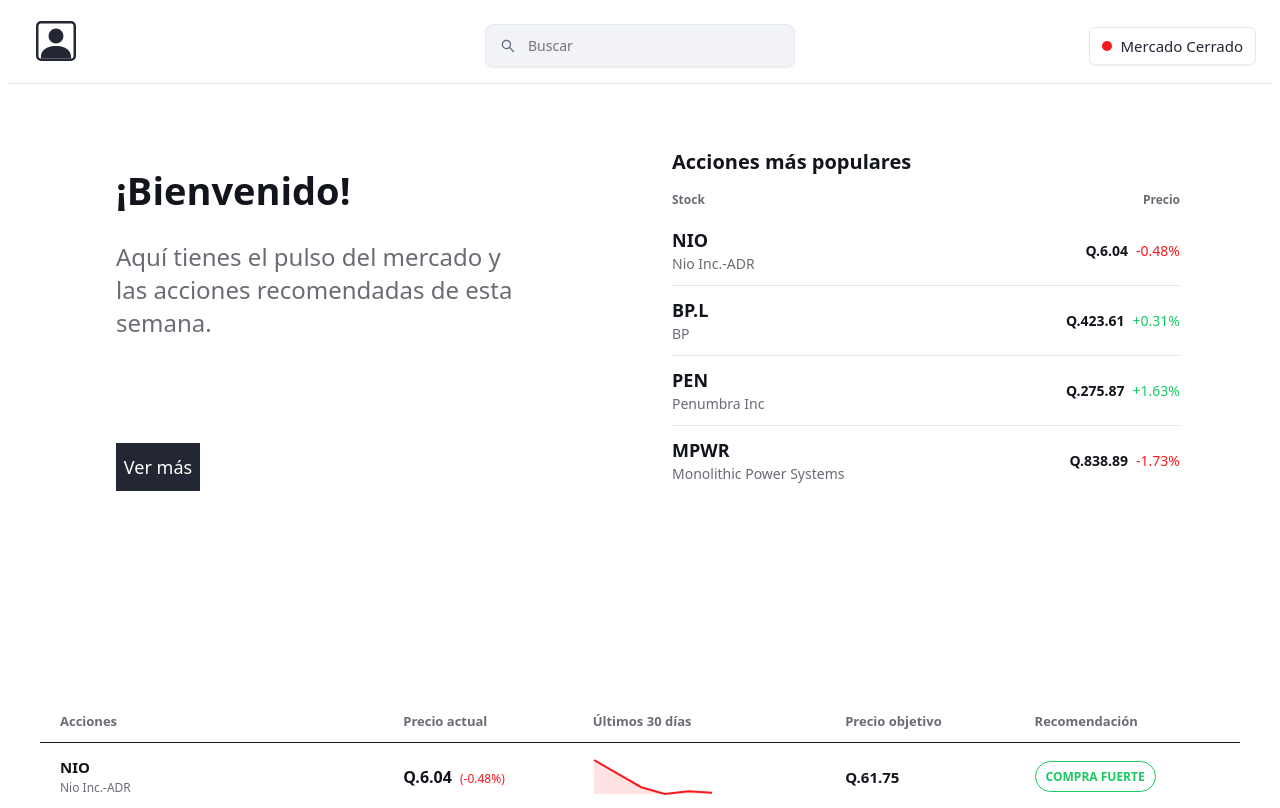
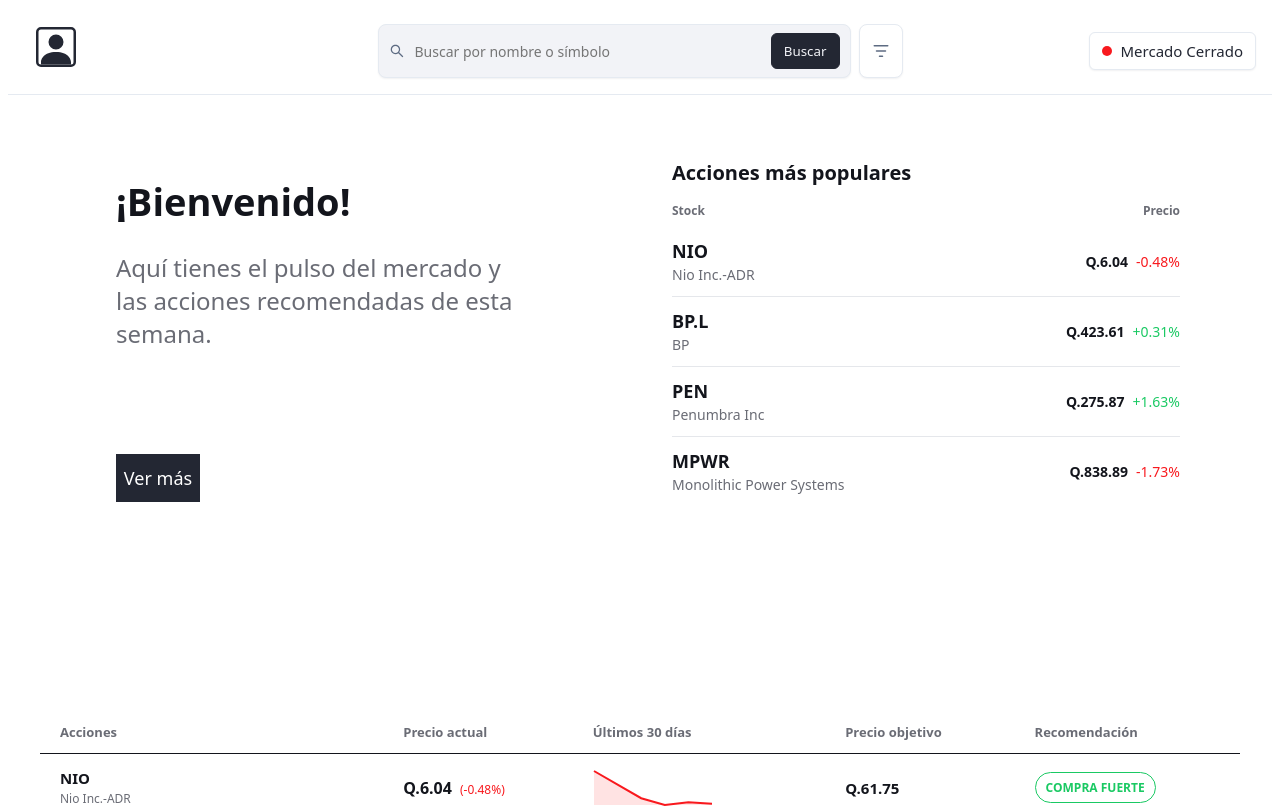
Before and after one commit to Massy100/PrograWebProject, a Next.js app in the folder frontend/: page / in a window 1280 px wide. Shown: the top 808 px of the page. Built offline with nearby package versions, Linux system fonts and the light colour scheme.

Commit message:
refactor(headerSearch): add the filter to the search bar

```diff
--- a/frontend/src/components/Header.tsx
+++ b/frontend/src/components/Header.tsx
@@ -1,62 +1,241 @@
 'use client';
 
-import { useState } from 'react';
+import { useEffect, useRef, useState } from 'react';
 import '../styles/header.css';
+
+const CATEGORIES = [
+  '', 'Tecnología', 'Finanzas', 'Salud'
+];
 
 type HeaderProps = {
   isLoggedIn: boolean;
   marketOpen: boolean;
   totalAmount?: number;
+  onSearch?: (params: {
+    name: string;
+    activeOnly: boolean;
+    category: string;
+    priceMin?: string;
+    priceMax?: string;
+  }) => void;
 };
 
-export default function Header({ isLoggedIn, marketOpen, totalAmount = 0}: HeaderProps) {
-    const [q, setQ] = useState('');
+type Filters = {
+  activeOnly: boolean;
+  category: string;
+  priceMin: string;
+  priceMax: string;
+};
+
+export default function Header({
+  isLoggedIn,
+  marketOpen,
+  totalAmount = 0,
+  onSearch,
+}: HeaderProps) {
+  // nombre/símbolo
+  const [name, setName] = useState('');
+  // popover total
   const [showTotal, setShowTotal] = useState(false);
 
-    const handleSubmit = (e: React.FormEvent) => {
-        e.preventDefault();
-        console.log('Buscar:', q);
+  // filtros
+  const [filtersOpen, setFiltersOpen] = useState(false);
+  const [filters, setFilters] = useState<Filters>({
+    activeOnly: false,
+    category: '',
+    priceMin: '',
+    priceMax: '',
+  });
+  const popRef = useRef<HTMLDivElement | null>(null);
+
+  // cerrar popover al hacer click fuera o ESC
+  useEffect(() => {
+    const onDocClick = (e: MouseEvent) => {
+      if (!popRef.current) return;
+      if (filtersOpen && !popRef.current.contains(e.target as Node)) {
+        setFiltersOpen(false);
+      }
     };
+    const onEsc = (e: KeyboardEvent) => e.key === 'Escape' && setFiltersOpen(false);
+    document.addEventListener('mousedown', onDocClick);
+    document.addEventListener('keydown', onEsc);
+    return () => {
+      document.removeEventListener('mousedown', onDocClick);
+      document.removeEventListener('keydown', onEsc);
+    };
+  }, [filtersOpen]);
+
+  const handleSubmit = (e?: React.FormEvent) => {
+    e?.preventDefault();
+    onSearch?.({
+      name,
+      activeOnly: filters.activeOnly,
+      category: filters.category,
+      priceMin: filters.priceMin || undefined,
+      priceMax: filters.priceMax || undefined,
+    });
+    setFiltersOpen(false);
+    console.log('Buscar:', { name, ...filters });
+  };
+
+  const clearAll = () =>
+    setFilters({ activeOnly: false, category: '', priceMin: '', priceMax: '' });
+
+  const hasActiveFilters =
+    filters.activeOnly || !!filters.category || !!filters.priceMin || !!filters.priceMax;
 
   return (
     <header className="header">
-            {/* the user acount */}
-            <div className="header-userRegister">
-              <span className="header-userIcon"><svg stroke="currentColor" fill="currentColor" stroke-width="0" viewBox="0 0 16 16" height="1em" width="1em" xmlns="http://www.w3.org/2000/svg"><path fill-rule="evenodd" d="M14 1H2a1 1 0 00-1 1v12a1 1 0 001 1h12a1 1 0 001-1V2a1 1 0 00-1-1zM2 0a2 2 0 00-2 2v12a2 2 0 002 2h12a2 2 0 002-2V2a2 2 0 00-2-2H2z" clip-rule="evenodd"></path><path fill-rule="evenodd" d="M2 15v-1c0-1 1-4 6-4s6 3 6 4v1H2zm6-6a3 3 0 100-6 3 3 0 000 6z" clip-rule="evenodd"></path></svg></span>
+      {/* icono usuario */}
+      <div className="header-userRegister" title="Cuenta">
+        <span className="header-userIcon">
+          <svg stroke="currentColor" fill="currentColor" stroke-width="0" viewBox="0 0 16 16" height="1em" width="1em" xmlns="http://www.w3.org/2000/svg"><path fill-rule="evenodd" d="M14 1H2a1 1 0 00-1 1v12a1 1 0 001 1h12a1 1 0 001-1V2a1 1 0 00-1-1zM2 0a2 2 0 00-2 2v12a2 2 0 002 2h12a2 2 0 002-2V2a2 2 0 00-2-2H2z" clip-rule="evenodd"></path><path fill-rule="evenodd" d="M2 15v-1c0-1 1-4 6-4s6 3 6 4v1H2zm6-6a3 3 0 100-6 3 3 0 000 6z" clip-rule="evenodd"></path></svg>
+        </span>
       </div>
 
+      {/* centro: buscador + botón filtros (afuera) y chips debajo */}
+      <div className="header-centerStack">
+        <div className="header-searchRow">
+          {/* buscador (como tu dibujo) */}
+          <form className="header-searchBox" onSubmit={handleSubmit}>
+            <span className="header-searchIcon">
+              <svg stroke="currentColor" fill="currentColor" viewBox="0 0 1024 1024" height="1em" width="1em">
+                <path d="M909.6 854.5L649.9 594.8C690.2 542.7 712 479 712 412c0-80.2-31.3-155.4-87.9-212.1-56.6-56.7-132-87.9-212.1-87.9s-155.5 31.3-212.1 87.9C143.2 256.5 112 331.8 112 412c0 80.1 31.3 155.5 87.9 212.1C256.5 680.8 331.8 712 412 712c67 0 130.6-21.8 182.7-62l259.7 259.6a8.2 8.2 0 0 0 11.6 0l43.6-43.5a8.2 8.2 0 0 0 0-11.6zM570.4 570.4C528 612.7 471.8 636 412 636s-116-23.3-158.4-65.6C211.3 528 188 471.8 188 412s23.3-116.1 65.6-158.4C296 211.3 352.2 188 412 188s116.1 23.2 158.4 65.6S636 352.2 636 412s-23.3 116.1-65.6 158.4z"></path>
+              </svg>
+            </span>
 
-            {/* the searcher part */}
-            <form className="header-searchForm" onSubmit={handleSubmit}>
-                <span className="header-searchIcon"><svg stroke="currentColor" fill="currentColor" stroke-width="0" viewBox="0 0 1024 1024" height="1em" width="1em" xmlns="http://www.w3.org/2000/svg"><path d="M909.6 854.5L649.9 594.8C690.2 542.7 712 479 712 412c0-80.2-31.3-155.4-87.9-212.1-56.6-56.7-132-87.9-212.1-87.9s-155.5 31.3-212.1 87.9C143.2 256.5 112 331.8 112 412c0 80.1 31.3 155.5 87.9 212.1C256.5 680.8 331.8 712 412 712c67 0 130.6-21.8 182.7-62l259.7 259.6a8.2 8.2 0 0 0 11.6 0l43.6-43.5a8.2 8.2 0 0 0 0-11.6zM570.4 570.4C528 612.7 471.8 636 412 636s-116-23.3-158.4-65.6C211.3 528 188 471.8 188 412s23.3-116.1 65.6-158.4C296 211.3 352.2 188 412 188s116.1 23.2 158.4 65.6S636 352.2 636 412s-23.3 116.1-65.6 158.4z"></path></svg></span>
             <input
               className="header-searchInput"
-                placeholder="Buscar"
-                value={q}
-                onChange={(e) => setQ(e.target.value)}
+              placeholder="Buscar por nombre o símbolo"
+              value={name}
+              onChange={(e) => setName(e.target.value)}
             />
+
+            <button type="submit" className="header-searchBtn">Buscar</button>
           </form>
 
-            {/* buttons for the market and the amount of money */}
+          {/* botón filtros (afuera) */}
+          <button
+            type="button"
+            className="header-filtersBtn"
+            onClick={() => setFiltersOpen((v) => !v)}
+            aria-expanded={filtersOpen}
+            aria-controls="filters-popover"
+            title="Filtros"
+          >
+            <svg width="18" height="18" viewBox="0 0 24 24" fill="none">
+              <path d="M3 5h18M6 12h12M10 19h4" stroke="currentColor" strokeWidth="2" strokeLinecap="round"/>
+            </svg>
+            {hasActiveFilters && <span className="header-filtersBadge" />}
+          </button>
+        </div>
+
+        {/* chips debajo */}
+        {hasActiveFilters && (
+          <div className="header-activeChips">
+            {filters.activeOnly && (
+              <button
+                type="button"
+                className="chip"
+                onClick={() => setFilters((f) => ({ ...f, activeOnly: false }))}
+              >
+                Solo activas <span className="chip-x">×</span>
+              </button>
+            )}
+            {filters.category && (
+              <button
+                type="button"
+                className="chip"
+                onClick={() => setFilters((f) => ({ ...f, category: '' }))}
+              >
+                Categoría: {filters.category} <span className="chip-x">×</span>
+              </button>
+            )}
+            {(filters.priceMin || filters.priceMax) && (
+              <button
+                type="button"
+                className="chip"
+                onClick={() => setFilters((f) => ({ ...f, priceMin: '', priceMax: '' }))}
+              >
+                Precio: {filters.priceMin || '0'}–{filters.priceMax || '∞'} <span className="chip-x">×</span>
+              </button>
+            )}
+          </div>
+        )}
+      </div>
+
+      {/* popover filtros */}
+      {filtersOpen && (
+        <div className="header-filtersPopover" id="filters-popover" ref={popRef}>
+          <div className="f-row switch">
+            <label className="f-label">Solo activas</label>
+            <label className="switch-wrap">
+              <input
+                type="checkbox"
+                checked={filters.activeOnly}
+                onChange={(e) => setFilters((f) => ({ ...f, activeOnly: e.target.checked }))}
+              />
+              <span className="switch-slider" />
+            </label>
+          </div>
+
+          <div className="f-row">
+            <label className="f-label">Categoría</label>
+            <select
+              className="f-input"
+              value={filters.category}
+              onChange={(e) => setFilters((f) => ({ ...f, category: e.target.value }))}
+            >
+              {CATEGORIES.map((c) => (
+                <option key={c || 'all'} value={c}>
+                  {c ? c : 'Todas'}
+                </option>
+              ))}
+            </select>
+          </div>
+
+          <div className="f-grid2">
+            <div className="f-row">
+              <label className="f-label">Precio mín.</label>
+              <input
+                className="f-input"
+                type="number"
+                inputMode="decimal"
+                placeholder="0"
+                value={filters.priceMin}
+                onChange={(e) => setFilters((f) => ({ ...f, priceMin: e.target.value }))}
+              />
+            </div>
+            <div className="f-row">
+              <label className="f-label">Precio máx.</label>
+              <input
+                className="f-input"
+                type="number"
+                inputMode="decimal"
+                placeholder="∞"
+                value={filters.priceMax}
+                onChange={(e) => setFilters((f) => ({ ...f, priceMax: e.target.value }))}
+              />
+            </div>
+          </div>
+
+          <div className="f-actions">
+            <button type="button" className="btn-ghost" onClick={clearAll}>Limpiar</button>
+            <button type="button" className="btn-primary" onClick={() => handleSubmit()}>Aplicar filtros</button>
+          </div>
+        </div>
+      )}
+
+      {/* derecha: estado mercado + total */}
       <div className="header-rightSection">
-                <div
-                className={`header-marketStatus ${
-                    marketOpen ? 'header-marketStatus--open' : 'header-marketStatus--closed'
-                }`}
-                >
+        <div className={`header-marketStatus ${marketOpen ? 'header-marketStatus--open' : 'header-marketStatus--closed'}`}>
           <span className="header-marketDot" />
-                <span className="header-marketText">
-                    Mercado {marketOpen ? 'Abierto' : 'Cerrado'}
-                </span>
+          <span className="header-marketText">Mercado {marketOpen ? 'Abierto' : 'Cerrado'}</span>
         </div>
 
         {isLoggedIn && (
           <div className="header-totalContainer">
-                    <button
-                    type="button"
-                    className="header-totalButton"
-                    onClick={() => setShowTotal((v) => !v)}
-                    >
+            <button type="button" className="header-totalButton" onClick={() => setShowTotal(v => !v)}>
               Total
             </button>
             {showTotal && (
--- a/frontend/src/styles/header.css
+++ b/frontend/src/styles/header.css
@@ -130,3 +130,214 @@
     box-shadow: 0 8px 24px rgba(16, 24, 40, 0.12);
     color: #232733;
 }
+
+.header-centerStack{
+    display:flex;
+    flex-direction:column;
+    align-items:center;
+    gap:8px;
+    width:100%;
+    max-width:720px;
+}
+
+.header-searchRow{
+    display:flex;
+    justify-content: center;
+    align-items:stretch;
+    gap:8px;
+    width:100%;
+}
+
+.header-searchBox{
+    flex:1;
+    display:flex;
+    align-items:center;
+    gap:8px;
+    padding:8px 10px;
+    max-width: 55%;
+    background:#F2F3F7;
+    border:1px solid #e5eaf1;
+    border-radius:8px;
+    box-shadow:0 1px 2px rgba(16,24,40,.06);
+}
+
+.header-searchIcon{
+    color:#5d6b82;
+    display:inline-flex;
+}
+
+.header-searchBox .header-searchInput{
+    flex:1;
+    border:none; outline:none; background:transparent;
+    color:#5d6b82; font-size:14px;
+}
+
+.header-searchBtn{
+    border:1px solid #232733;
+    background:#232733; color:#F2F3F7;
+    border-radius:6px; padding:8px 12px; cursor:pointer;
+}
+.header-searchBtn:hover{ filter:brightness(1.04); }
+
+/* Botón filtros (afuera) */
+.header-filtersBtn{
+    display:inline-flex;
+    align-items:center;
+    justify-content:center;
+    gap:6px;
+    border:1px solid #e5eaf1;
+    background:#ffffff;
+    color:#5d6b82;
+    border-radius:8px;
+    padding:8px 12px; cursor:pointer;
+    box-shadow:0 1px 2px rgba(16,24,40,.06);
+    min-width:44px;
+}
+
+.header-filtersBtn:hover{
+    filter:brightness(.98);
+}
+
+.header-filtersBadge{
+    width:8px; height:8px;
+    border-radius:50%;
+    background:#1AC963;
+}
+
+/* Chips debajo */
+.header-activeChips{
+    display:flex;
+    gap:8px;
+    flex-wrap:wrap;
+}
+
+.chip{
+    display:inline-flex;
+    align-items:center;
+    gap:6px;
+    padding:6px 10px;
+    border-radius:999px;
+    font-size:12px;
+    background:#F2F3F7;
+    color:#5d6b82;
+    border:1px solid #e5eaf1;
+}
+
+.chip .chip-x{
+    opacity:.6;
+}
+
+/* Popover filtros (reutiliza estilo previo) */
+.header-filtersPopover{
+    position:absolute;
+    left:50%;
+    transform:translateX(-50%);
+    top:calc(100% + 10px);
+    z-index:20;
+    min-width:320px;
+    max-width:92vw;
+    background:#fff;
+    border:1px solid #e5eaf1;
+    border-radius:10px;
+    padding:14px;
+    box-shadow:0 8px 24px rgba(16,24,40,.12);
+}
+
+.f-row{
+    display:flex;
+    flex-direction:column;
+    gap:6px;
+    margin-bottom:10px;
+}
+
+.f-label{
+    font-size:12px;
+    color:#5d6b82;
+}
+
+.f-input{
+    border:1px solid #e5eaf1;
+    border-radius:8px;
+    padding:8px 10px;
+    background:#F8F9FB;
+    color:#232733;
+    outline:none;
+}
+
+.f-input:focus{
+    border-color:#cfd6e3;
+}
+
+.f-grid2{
+    display:grid;
+    grid-template-columns:1fr 1fr;
+    gap:10px;
+}
+
+.f-actions{
+    display:flex;
+    gap:10px;
+    justify-content:flex-end;
+    margin-top:6px;
+}
+
+.btn-ghost{
+    border:1px solid #e5eaf1;
+    background:#fff;
+    color:#232733;
+    padding:8px 12px;
+    border-radius:8px;
+    cursor:pointer;
+}
+
+.btn-primary{
+    border:1px solid #232733;
+    background:#232733;
+    color:#F2F3F7;
+    padding:8px 12px;
+    border-radius:8px;
+    cursor:pointer;
+}
+
+/* Switch "Solo activas" */
+.switch-wrap{
+    position:relative;
+    width:42px;
+    height:24px;
+    display:inline-block;
+}
+
+.switch-wrap input{
+    display:none;
+}
+
+.switch-slider{
+    position:absolute;
+    inset:0;
+    background:#e5eaf1;
+    border-radius:999px;
+    transition:.2s;
+}
+.switch-slider:after{
+    content:'';
+    position:absolute;
+    width:18px;
+    height:18px;
+    top:3px;
+    left:3px;
+    background:#fff;
+    border-radius:50%;
+    box-shadow:0 1px 2px rgba(0,0,0,.2);
+    transition:.2s;
+}
+
+.switch-wrap input:checked + .switch-slider{ background:#1AC963; }
+.switch-wrap input:checked + .switch-slider:after{ transform:translateX(18px); }
+
+/* Responsive */
+@media (min-width:760px){
+  .header-centerStack{ max-width:820px; }
+}
+@media (max-width:600px){
+  .header-filtersPopover{ left:16px; right:16px; transform:none; }
+}
```
Lines whose indentation alone changed are shown as unchanged.
